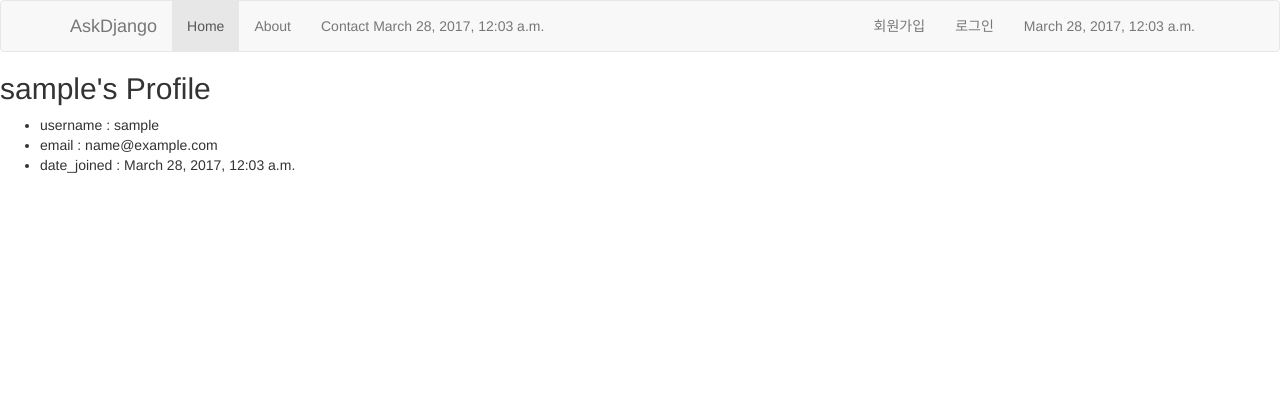
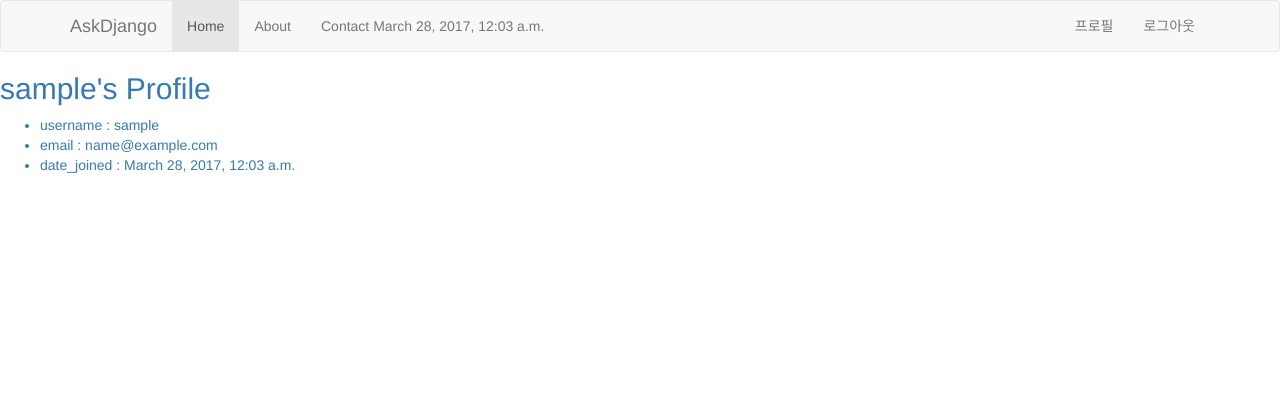
Before and after one commit to askdjango/vod-django, a Django app: page /accounts/profile/ in a window 1280 px wide. Shown: the top 420 px of the page. Run offline with Django 3.2, Linux system fonts and the light colour scheme; the visitor is signed in with stand-in values (Sample User, id 1); some libraries are stand-ins or nearby versions.

Commit message:
로그인/로그아웃 구현

```diff
--- a/accounts/urls.py
+++ b/accounts/urls.py
@@ -1,7 +1,13 @@
+from django.conf import settings
 from django.conf.urls import url
+from django.contrib.auth import views as auth_views
 from . import views
 
 urlpatterns = [
     url(r'^signup/$', views.signup, name='signup'),
-    url(r'^profile/$', views.profile),
+    url(r'^login/$', auth_views.login, name='login',
+        kwargs={'template_name': 'accounts/login_form.html'}),
+    url(r'^logout/$', auth_views.logout, name='logout',
+        kwargs={'next_page': settings.LOGIN_URL}),
+    url(r'^profile/$', views.profile, name='profile'),
 ]
--- a/askdjango/templates/layout.html
+++ b/askdjango/templates/layout.html
@@ -34,9 +34,13 @@
                     <li><a href="#">Contact {{ current_datetime }}</a></li>
                 </ul>
                 <ul class="nav navbar-nav navbar-right">
-                    <li><a href="#">회원가입</a></li>
-                    <li><a href="#">로그인</a></li>
-                    <li><a href="#">{{ user.date_joined }}</a></li>
+                    {% if not user.is_authenticated %}
+                        <li><a href="{% url "signup" %}">회원가입</a></li>
+                        <li><a href="{% url "login" %}">로그인</a></li>
+                    {% else %}
+                        <li><a href="{% url "profile" %}">프로필</a></li>
+                        <li><a href="{% url "logout" %}">로그아웃</li>
+                    {% endif %}
                 </ul>
             </div>
         </div>
```
Also changed, not shown: accounts/templates/accounts/login_form.html (added, +7 -0 lines).
